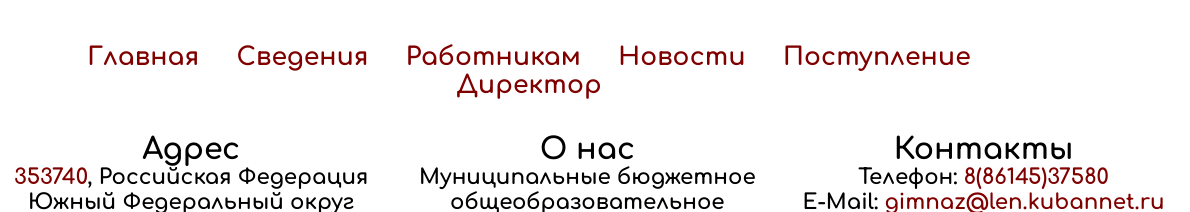
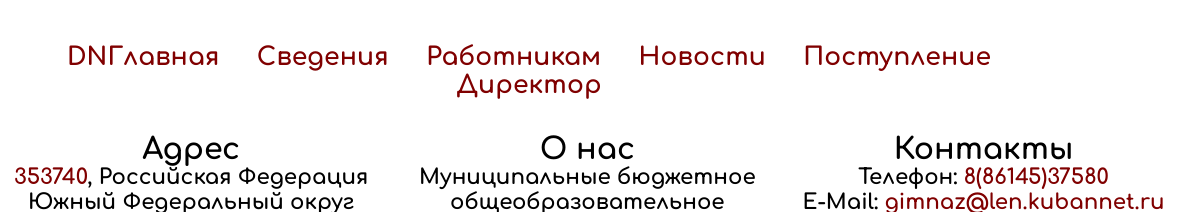
Before and after one commit to Qikit/gimnaz, a plain HTML site: page index.html in a window 1280 px wide. Shown: the top 212 px of the page, 90-1280 px from the left. Drawn offline with Linux system fonts and the light colour scheme.

Commit message:
Update index.html
ref

```diff
--- a/index.html
+++ b/index.html
@@ -21,7 +21,7 @@
   width="60" height="60" alt="lorem">
     </div>
     <div class="navigation" align="left">
-      <a href="index.html">Главная</a>
+      <a href="index.html">DNГлавная</a>
       <a href="info.html" class="inform">Сведения</a>
       <a href="jobs.html">Работникам</a>
       <a href="news.html">Новости</a>
```
